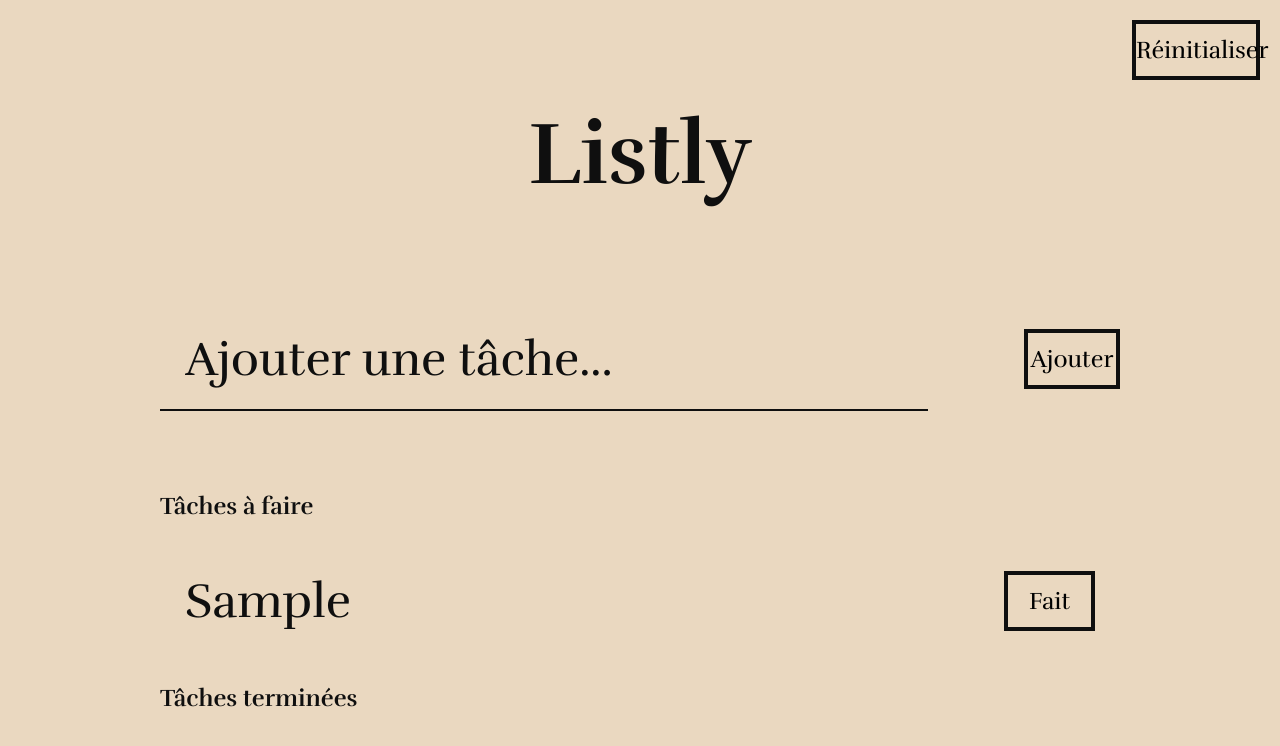
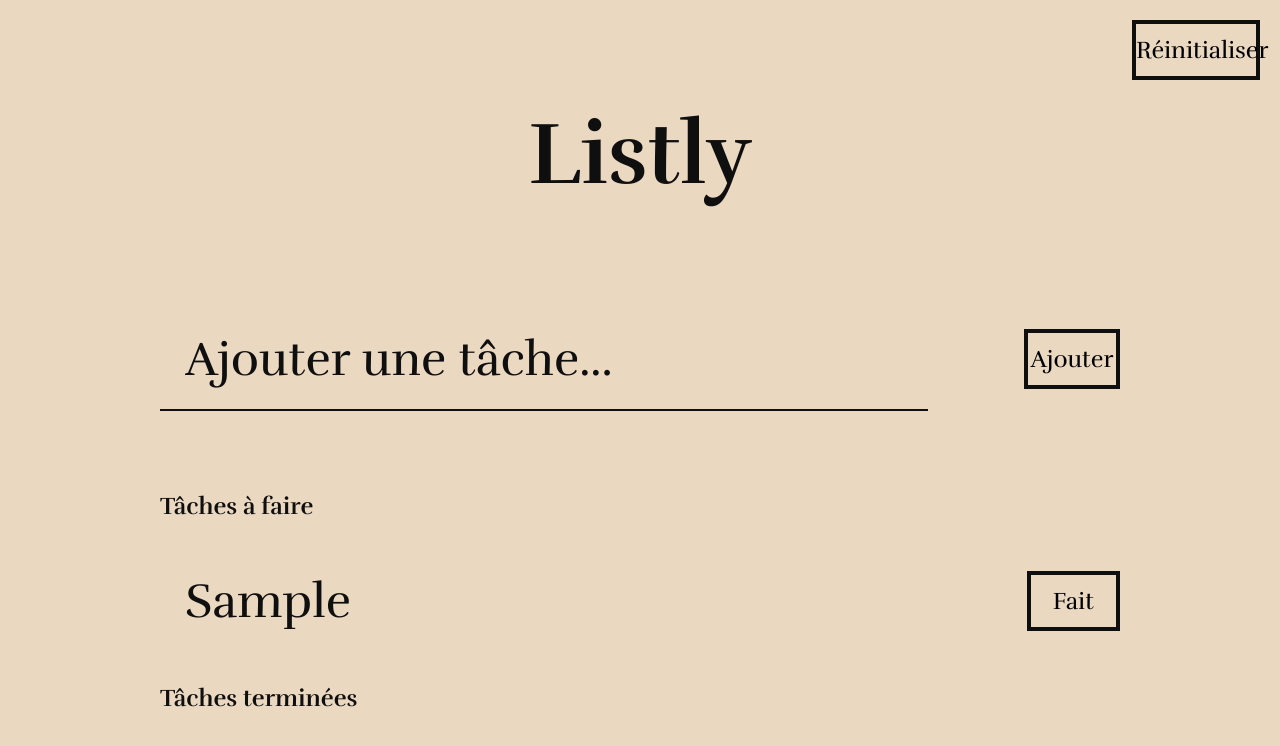
Before and after one commit to tvjcq/listly, a plain HTML site: page index.html in a window 1280 px wide. Both pictures are taken after typing "Sample" into the empty fields and a click on the button "Ajouter". Drawn offline with Linux system fonts and the light colour scheme; a web font is replaced by a local one.

Commit message:
Update padding in li element of style.css

```diff
--- a/style.css
+++ b/style.css
@@ -104,7 +104,7 @@ li {
   display: flex;
   justify-content: space-between;
   align-items: center;
-  padding: 50px 25px;
+  padding: 50px 0 50px 25px;
   /* border-bottom: 2px solid #0f0f0f; */
 }
 
```
